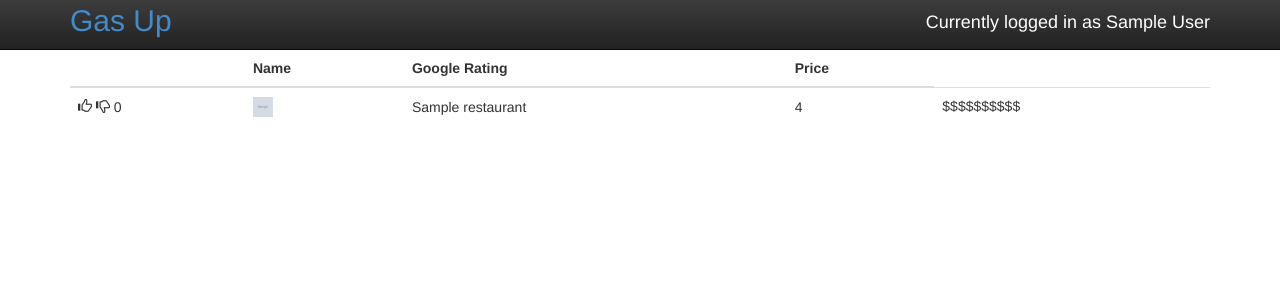
After one commit to vpatel85/gas-up, a Django app: a page that uses gas_up/templates/base.html in a window 1280 px wide. The commit adds this page. Shown: the top 300 px of the page. Run offline with Django 3.2, Linux system fonts and the light colour scheme; a user stored in the database is signed in; tables that the repository leaves empty hold one stand-in row (values such as "Sample post"); grey boxes marked "Sample" are stand-in pictures.

Commit message:
added restaurant detail page and auth views

```diff
--- a/gas_up/templates/base.html
+++ b/gas_up/templates/base.html
@@ -14,6 +14,16 @@
   </head>
 
   <body>
+  <div class="navbar navbar-inverse navbar-fixed-top" role="navigation">
+      <div class="container">
+        <div class="navbar-header">
+            <a href="{% url 'restaurant_list' %}">Gas Up</a>
+        </div>
+        <div class="pull-right user-info">
+            Currently logged in as {{user.first_name}} {{user.last_name}}
+        </div>
+      </div>
+    </div>
     <div class="container">
       {% block content %}{% endblock %}
     </div>
--- a/gas_up/urls.py
+++ b/gas_up/urls.py
@@ -7,6 +7,7 @@ urlpatterns = patterns('',
     # Examples:
     # url(r'^$', 'gas_up.views.home', name='home'),
     # url(r'^blog/', include('blog.urls')),
+    url(r'^accounts/login/$', 'django.contrib.auth.views.login'),
 
     url(r'^admin/', include(admin.site.urls)),
     url(r'^restaurants/', include('restaurants.urls')),
--- a/requirements.txt
+++ b/requirements.txt
@@ -1,3 +1,4 @@
 Django==1.6.8
 South==1.0.1
+requests==2.4.3
 wsgiref==0.1.2
--- a/restaurants/models.py
+++ b/restaurants/models.py
@@ -6,9 +6,14 @@ class Restaurant(models.Model):
     up_vote = models.PositiveIntegerField(default=0)
     down_vote = models.PositiveIntegerField(default=0)
     price_level = models.PositiveIntegerField(blank=True, null=True)
+    icon = models.URLField(null=True)
 
     created = models.DateTimeField(auto_now_add=True, blank=True)
     updated = models.DateTimeField(auto_now=True)
 
+    @property
+    def total_rating(self):
+        return self.up_vote - self.down_vote
+
     def __unicode__(self):
         return '%s' % self.name
--- a/restaurants/static/css/app.css
+++ b/restaurants/static/css/app.css
@@ -1,3 +1,15 @@
+body {
+    margin-top: 50px;
+}
+.navbar-header {
+    color: #fff;
+    font-size: 30px;
+}
+.user-info {
+    color:#fff;
+    font-size: 18px;
+    padding-top:10px;
+}
 #search-results td {
     vertical-align: middle;
 }
--- /dev/null
+++ b/restaurants/templates/restaurants/restaurant_list.html
@@ -0,0 +1,33 @@
+{% extends 'base.html' %}
+{% load restaurant_list %}
+{% block content %}
+<table id="search-results" class="table table-hover " style="vertical-align: middle;">
+    <thead>
+        <th>&nbsp;</th>
+        <th>Name</th>
+        <th>Google Rating</th>
+        <th>Price</th>
+    </thead>
+    {% for r in object_list|dictsortreversed:"total_rating" %}
+    <tr>
+        <td>
+            <span class="glyphicon glyphicon-thumbs-up"></span>
+            <span class="glyphicon glyphicon-thumbs-down"></span>
+            {{r.total_rating}}
+        </td>
+        <td>
+            <img src="{{r.icon}}" height="20px" width="20px"/><br>
+        </td>
+        <td>
+            {{r.name}}
+        </td>
+        <td>
+            {{r.google_rating}}
+        </td>
+        <td>
+            {{r.price_level|dollar_sign}}
+        </td>
+    </tr>
+    {% endfor %}
+</table>
+{% endblock %}
--- a/restaurants/urls.py
+++ b/restaurants/urls.py
@@ -1,8 +1,11 @@
 from django.conf.urls import patterns, include, url
-from .views import SearchRestaurant, SearchResults, AddRestaurant
+from django.contrib.auth.decorators import login_required
+from .views import SearchRestaurant, SearchResults, AddRestaurant, RestaurantList, RestaurantDetail
 
 urlpatterns = patterns('restaurants.views',
-        url(r'^search/', SearchRestaurant.as_view(), name='search_restaurant'),
-        url(r'^results/', SearchResults.as_view(), name='search_results'),
-        url(r'^add/', AddRestaurant.as_view(), name='add_restaurant'),
+        url(r'^search/', login_required(SearchRestaurant.as_view()), name='search_restaurant'),
+        url(r'^results/', login_required(SearchResults.as_view()), name='search_results'),
+        url(r'^add/', login_required(AddRestaurant.as_view()), name='add_restaurant'),
+        url(r'^list/', login_required(RestaurantList.as_view()), name='restaurant_list'),
+        url(r'^(?P<pk>\d+)/', login_required(RestaurantDetail.as_view()), name='restaurant_detail'),
 )
--- a/restaurants/views.py
+++ b/restaurants/views.py
@@ -2,14 +2,14 @@ import json
 import urllib
 import requests
 from django.http import HttpResponse
-from django.views.generic import View, FormView, ListView
+from django.views.generic import View, FormView, ListView, DetailView
 from django.shortcuts import render, redirect
 from .forms import SearchForm
 from .models import Restaurant
 
 class SearchRestaurant(FormView):
     form_class = SearchForm
-    template_name = 'restaurant/search_restaurant_form.html'
+    template_name = 'search_restaurant_form.html'
     success_url = '/restaurants/results'
 
     def form_valid(self,form):
@@ -39,7 +39,7 @@ class SearchResults(View):
 
             results.append(result)
 
-        return render(request, 'restaurant/search_results.html', {'results': results})
+        return render(request, 'search_results.html', {'results': results})
 
 class AddRestaurant(View):
     def get(self, request):
@@ -55,3 +55,9 @@ class AddRestaurant(View):
         except Exception:
             print e
             return HttpResponse('failed')
+
+class RestaurantList(ListView):
+    model = Restaurant
+
+class RestaurantDetail(DetailView):
+    model = Restaurant
```
Also changed, not shown: gas_up/templates/registration/login.html (added, +55 -0 lines), restaurants/templates/restaurants/restaurant_detail.html (added, +29 -0 lines), restaurants/migrations/0001_initial.py (added), restaurants/migrations/0002_auto__add_field_restaurant_icon.py (added), restaurants/migrations/__init__.py (added), restaurants/templates/search_restaurant_form.html (renamed from restaurants/templates/restaurant/search_restaurant_form.html), restaurants/templates/search_results.html (renamed from restaurants/templates/restaurant/search_results.html).
